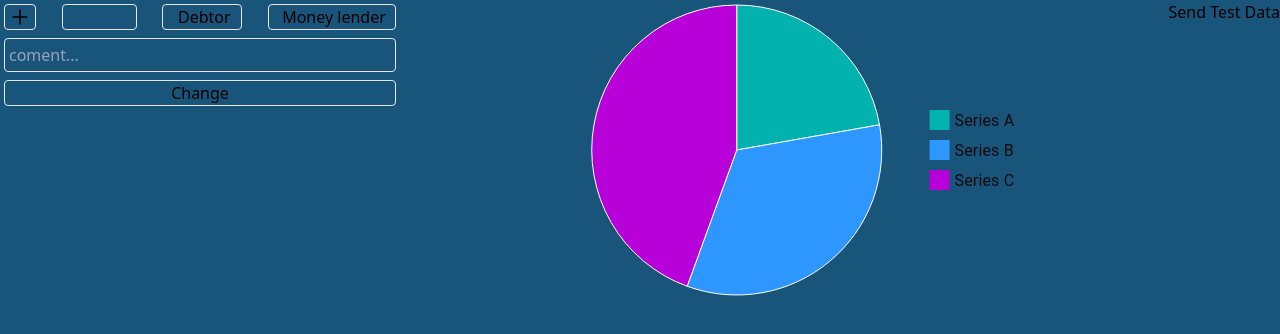
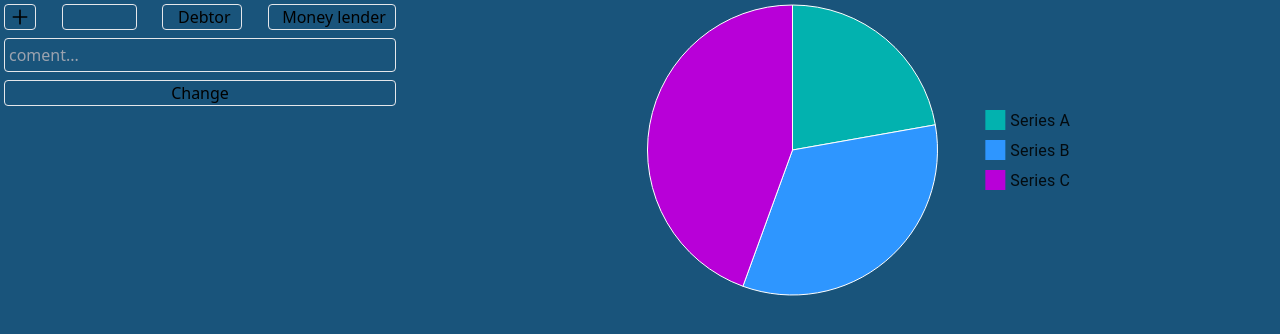
Before and after one commit to EmptyGodBady/Debts, a Next.js app: page / in a window 1280 px wide. Shown: the top 334 px of the page. Built offline with nearby package versions, Linux system fonts and the light colour scheme.

Commit message:
new changes

```diff
--- a/package.json
+++ b/package.json
@@ -13,7 +13,7 @@
     "@emotion/styled": "^11.13.0",
     "@mui/x-charts": "^7.14.0",
     "chart.js": "^4.4.4",
-    "next": "14.2.6",
+    "next": "^14.2.15",
     "react": "^18",
     "react-chartjs-2": "^5.2.0",
     "react-dom": "^18",
--- a/src/components/NewDebt/index.tsx
+++ b/src/components/NewDebt/index.tsx
@@ -36,7 +36,7 @@ export default function NewDebt({ newDebt }: Props) {
     event.preventDefault();
 
     const debt = `${debtor} owes ${moneylender} ${amount} with comment: ${coment}`;
-    newDebt(debt); // Передаем данные в родительский компонент
+    newDebt(debt);
   };
 
   return (
--- a/src/components/chart/index.tsx
+++ b/src/components/chart/index.tsx
@@ -1,5 +1,4 @@
 import { CategoryScale, Chart } from "chart.js";
-import React, { useState } from "react";
 import { PieChart } from "@mui/x-charts";
 
 Chart.register(CategoryScale);
--- a/src/pages/index.tsx
+++ b/src/pages/index.tsx
@@ -50,10 +50,7 @@ export default function Home() {
           <li key={index}>{debt}</li>
         ))}
       </ul>
-      <div>
-        <button onClick={sendTestData}>Send Test Data</button>
-        {responseMessage && <p>{responseMessage}</p>}
-      </div>
+
     </div>
   );
 }
```
Also changed, not shown: 1 other file (tests, documents, lock files or other folders).
